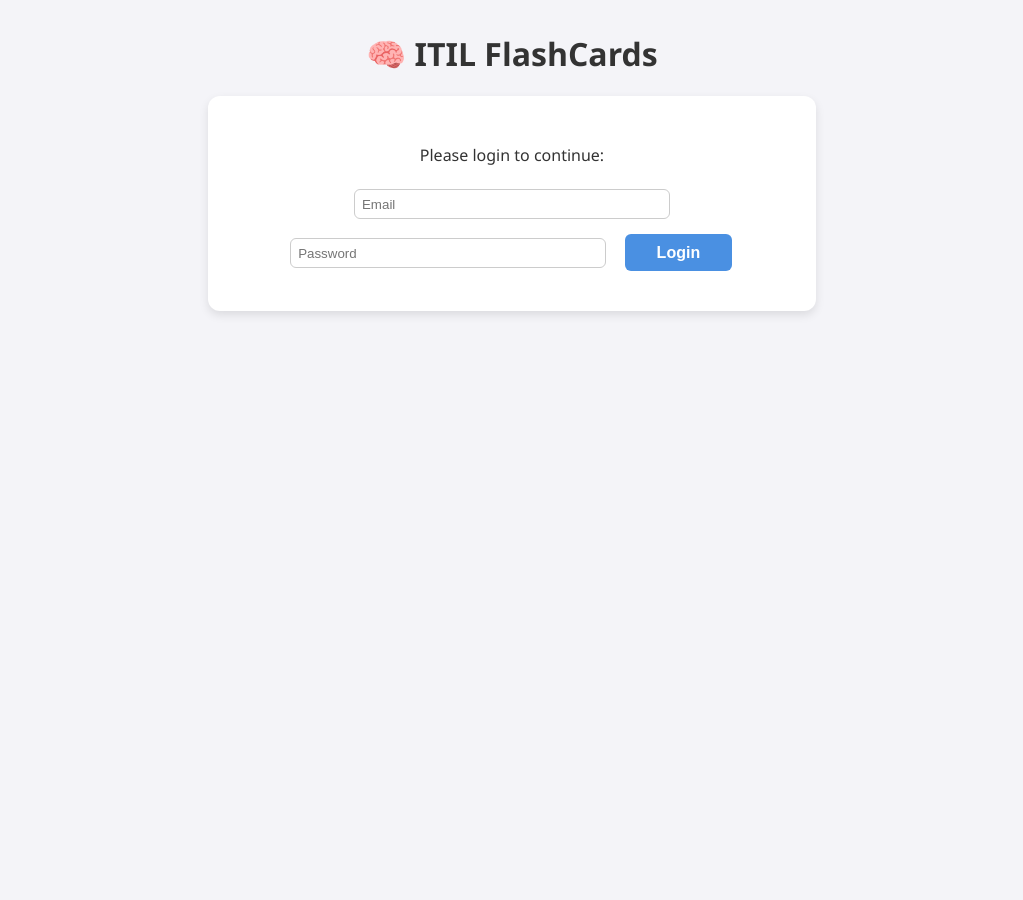
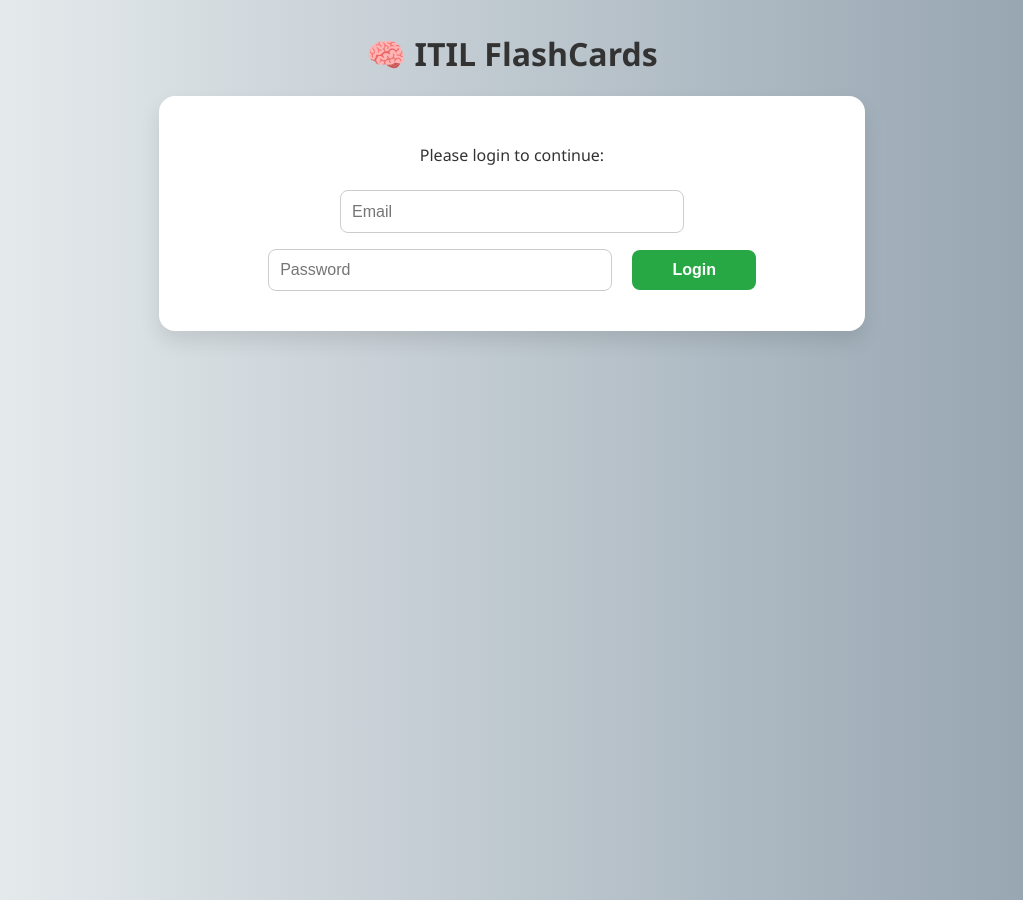
Before and after one commit to Sahshim/salleh-tech-blog, a Jekyll site: the page itil-flashcards/index.html, which Jekyll copies as it is, in a window 1280 px wide. Shown: the whole page, without its empty margins (128-1151 px from the left). Built offline with Jekyll 4.4.1, drawn with Linux system fonts in a browser that asks for light colours.

Commit message:
Indexunslick.html

```diff
--- a/itil-flashcards/index.html
+++ b/itil-flashcards/index.html
@@ -9,61 +9,65 @@
       font-family: 'Segoe UI', Tahoma, Geneva, Verdana, sans-serif;
       text-align: center;
       margin: 2em;
-      background-color: #f4f4f8;
+      background: linear-gradient(to right, #eef2f3, #8e9eab);
       color: #333;
     }
     .card {
       border: none;
       padding: 2em;
-      border-radius: 16px;
+      border-radius: 20px;
       display: inline-block;
       max-width: 700px;
       background-color: #ffffff;
-      box-shadow: 0 4px 12px rgba(0, 0, 0, 0.1);
+      box-shadow: 0 10px 20px rgba(0, 0, 0, 0.1);
     }
     button {
       margin: 0.5em;
-      padding: 0.6em 1.2em;
+      padding: 0.6em 1.5em;
       border: none;
-      border-radius: 8px;
-      background-color: #4a90e2;
+      border-radius: 10px;
+      background-color: #007bff;
       color: white;
-      font-weight: bold;
+      font-weight: 600;
+      font-size: 1em;
       cursor: pointer;
+      transition: background-color 0.3s ease;
     }
     button:hover {
-      background-color: #357ab8;
+      background-color: #0056b3;
     }
-    select, input {
+    select, input[type="text"], input[type="email"], input[type="password"] {
       margin: 0.5em;
-      padding: 0.5em;
+      padding: 0.7em;
       width: 80%;
-      max-width: 300px;
+      max-width: 320px;
       border: 1px solid #ccc;
-      border-radius: 6px;
+      border-radius: 8px;
+      font-size: 1em;
     }
     .login-box {
       padding: 2em;
-      border-radius: 12px;
+      border-radius: 16px;
       background-color: #ffffff;
       display: inline-block;
-      box-shadow: 0 4px 10px rgba(0, 0, 0, 0.1);
+      box-shadow: 0 10px 20px rgba(0, 0, 0, 0.1);
     }
     #login-btn {
-      background-color: #4a90e2;
+      background-color: #28a745;
       border: none;
-      padding: 0.6em 2em;
-      border-radius: 6px;
+      padding: 0.7em 2.5em;
+      border-radius: 8px;
       font-size: 1em;
+      font-weight: bold;
+      color: white;
+      transition: background-color 0.3s ease;
     }
     #login-btn:hover {
-      background-color: #357ab8;
+      background-color: #218838;
     }
   </style>
   <script type="module">
     // JavaScript unchanged, retaining all previously working features
-    // including login, shuffle, quiz, search, clear search, etc.
-    // The code remains the same as your current working version
   </script>
 </head>
 <body>
```
